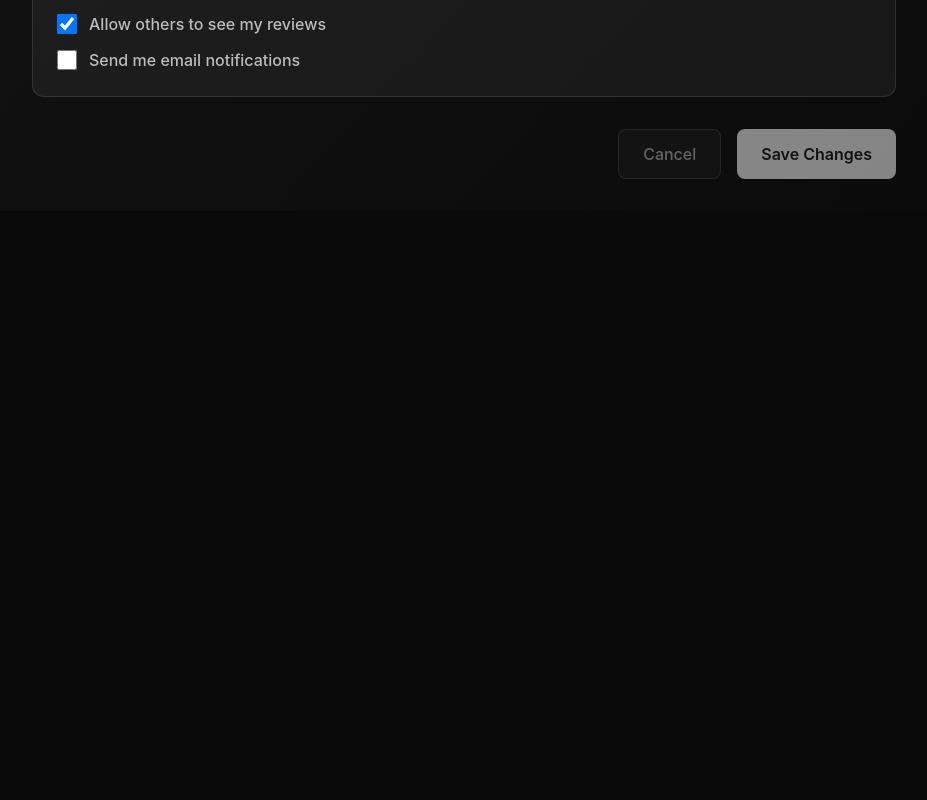
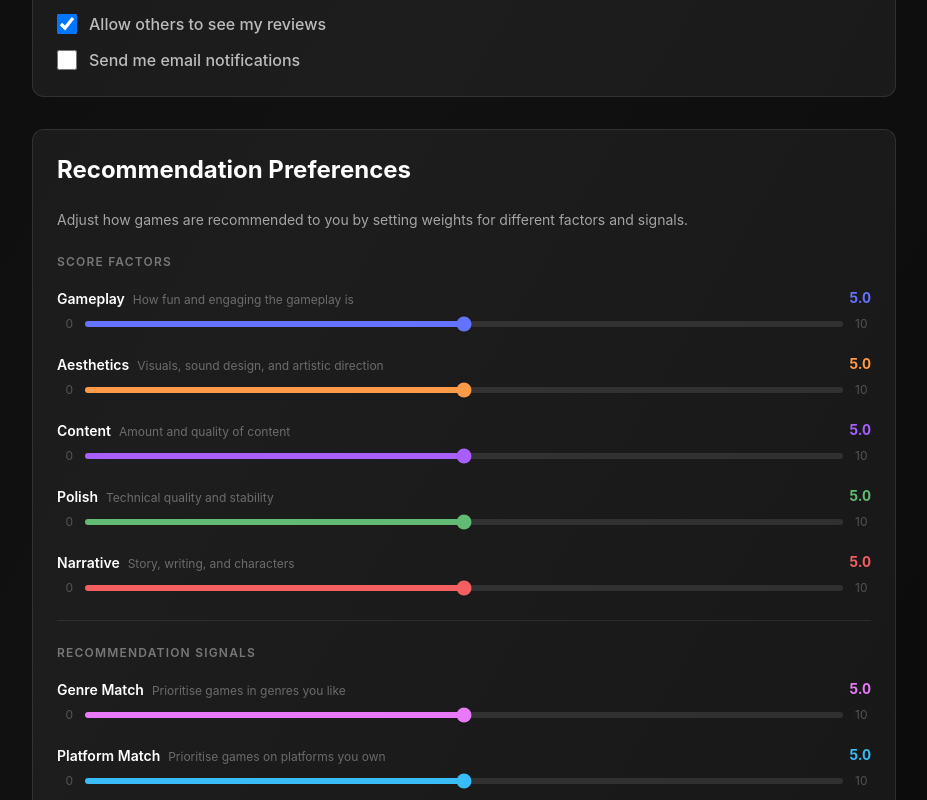
Before and after one commit to TeamWarpstar/Warpstar, a React (Vite) app: page /settings in a window 1280 px wide. Shown: the part 1200-2000 px from the top of the page, without its empty margins (176-1103 px from the left). Before the commit the page ends 1411 px from the top, so only its background shows below. Built offline with nearby package versions, Linux system fonts and the light colour scheme; no server answers.

Commit message:
Re-added recommendation weights

```diff
--- a/src/app/components/SettingsPage.tsx
+++ b/src/app/components/SettingsPage.tsx
@@ -3,6 +3,7 @@ import { User, Upload, Check, Sun, Moon } from "lucide-react";
 import { useAuth } from "../context/AuthContext";
 import { useTheme } from "../context/ThemeContext";
 import { updateMe } from "../../api/users";
+import { RecommendationWeightsPanel } from "./RecommendationWeightsPanel";
 
 export function SettingsPage() {
   const { user, refreshUser } = useAuth();
@@ -185,6 +186,13 @@ export function SettingsPage() {
           </div>
         </section>
 
+        {/* Recommendation Weights */}
+        <section className="bg-white/5 border border-white/10 rounded-xl p-6">
+          <h2 className="text-2xl font-bold text-white mb-6">Recommendation Preferences</h2>
+          <p className="text-white/60 text-sm mb-6">Adjust how games are recommended to you by setting weights for different factors and signals.</p>
+          <RecommendationWeightsPanel />
+        </section>
+
         {error && <p className="text-red-400 text-sm bg-red-500/10 border border-red-500/20 rounded-lg px-4 py-2">{error}</p>}
 
         <div className="flex justify-end gap-4">
```
